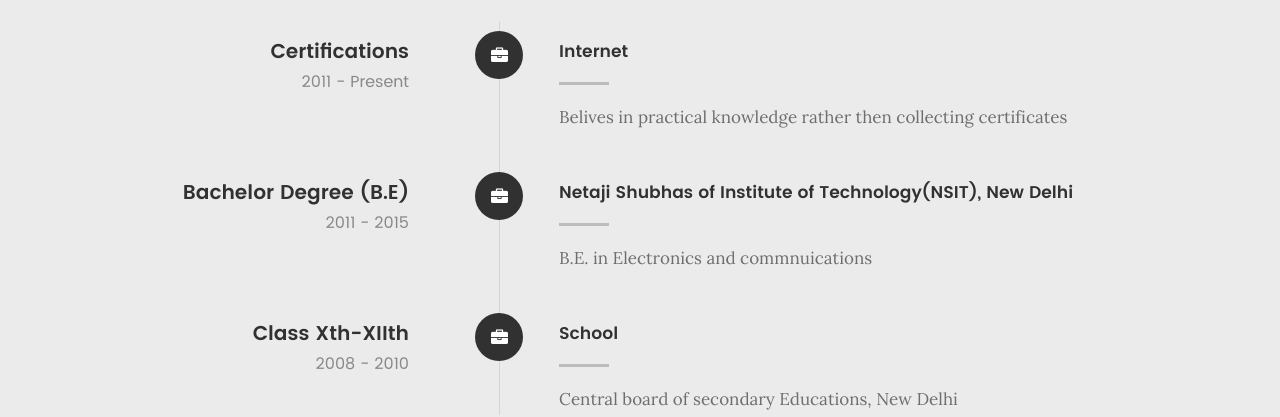
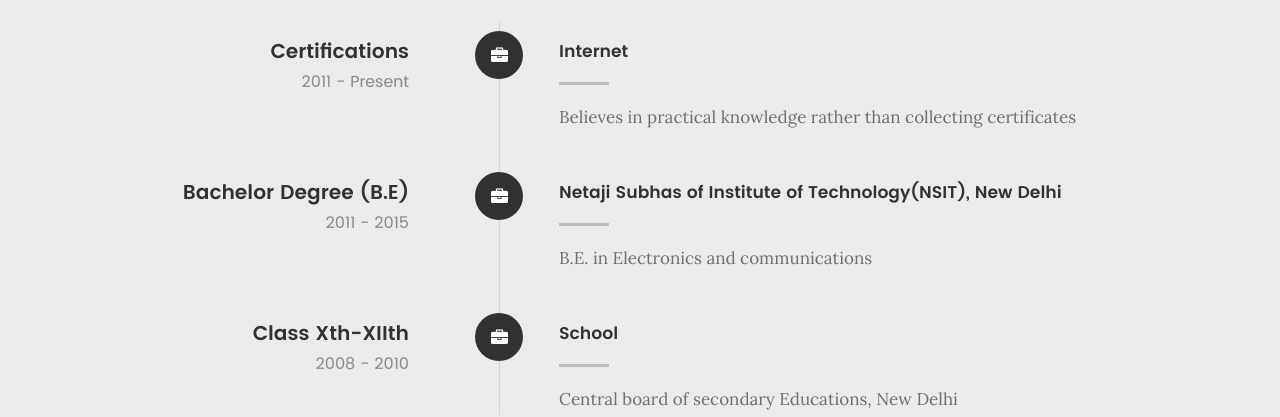
Before and after one commit to SandeepSainiProgrammer/portfolio, a Jekyll site: the page built from index.html, in a window 1280 px wide and 900 px high, scrolled down 4574 px. Shown: the part 153-570 px from the top of the window. Built offline with Jekyll 4.4.1, drawn with Linux system fonts in a browser that asks for light colours; some web fonts are replaced.

Commit message:
Update index.html

```diff
--- a/index.html
+++ b/index.html
@@ -316,7 +316,7 @@
 
 					<div class="timeline-content">
 						<h4>Internet</h4>
-						<p>Belives in practical knowledge rather then collecting certificates</p>
+						<p>Believes in practical knowledge rather than collecting certificates</p>
 					</div>
 
 				</div> <!-- /timeline-block -->
@@ -333,8 +333,8 @@
 					</div>
 
 					<div class="timeline-content">
-						<h4>Netaji Shubhas of Institute of Technology(NSIT), New Delhi</h4>
-						<p>B.E. in Electronics and commnuications</p>
+						<h4>Netaji Subhas of Institute of Technology(NSIT), New Delhi</h4>
+						<p>B.E. in Electronics and communications</p>
 					</div>
 
 				</div> <!-- /timeline-block -->
```
